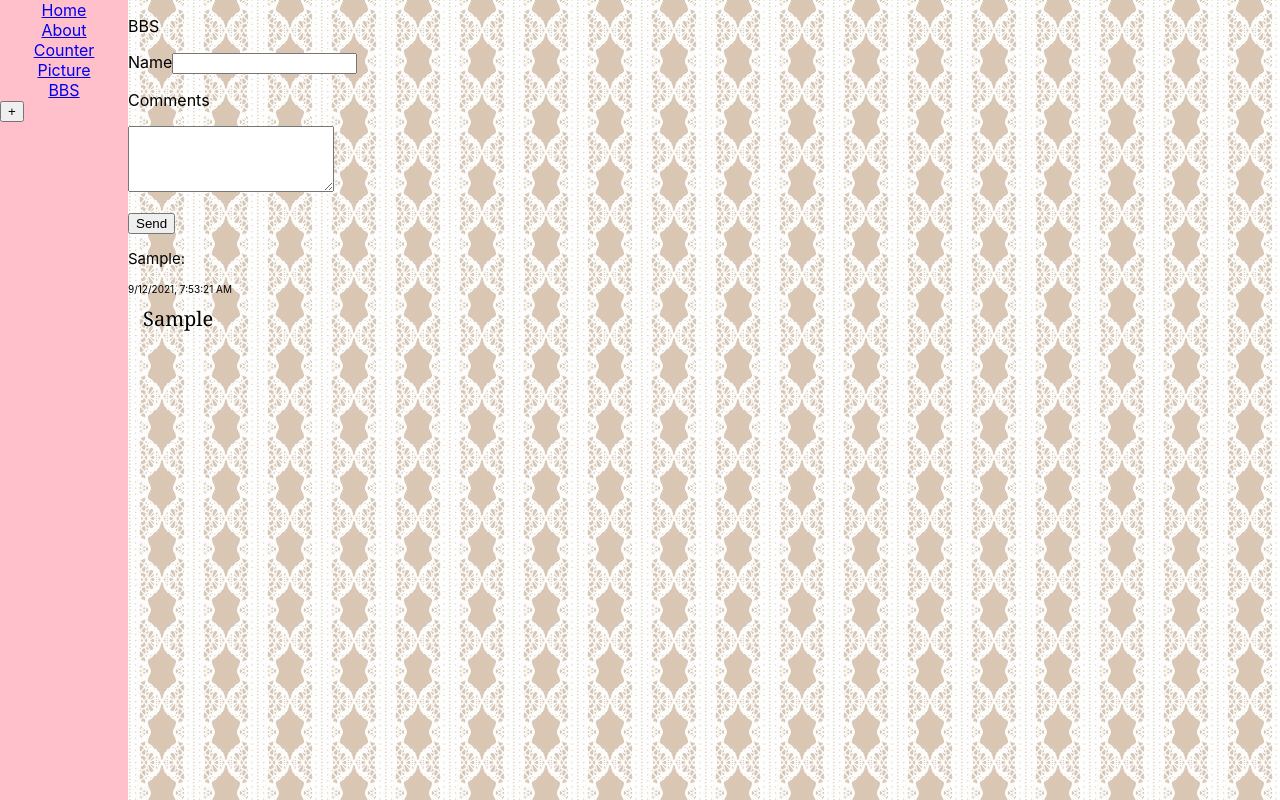
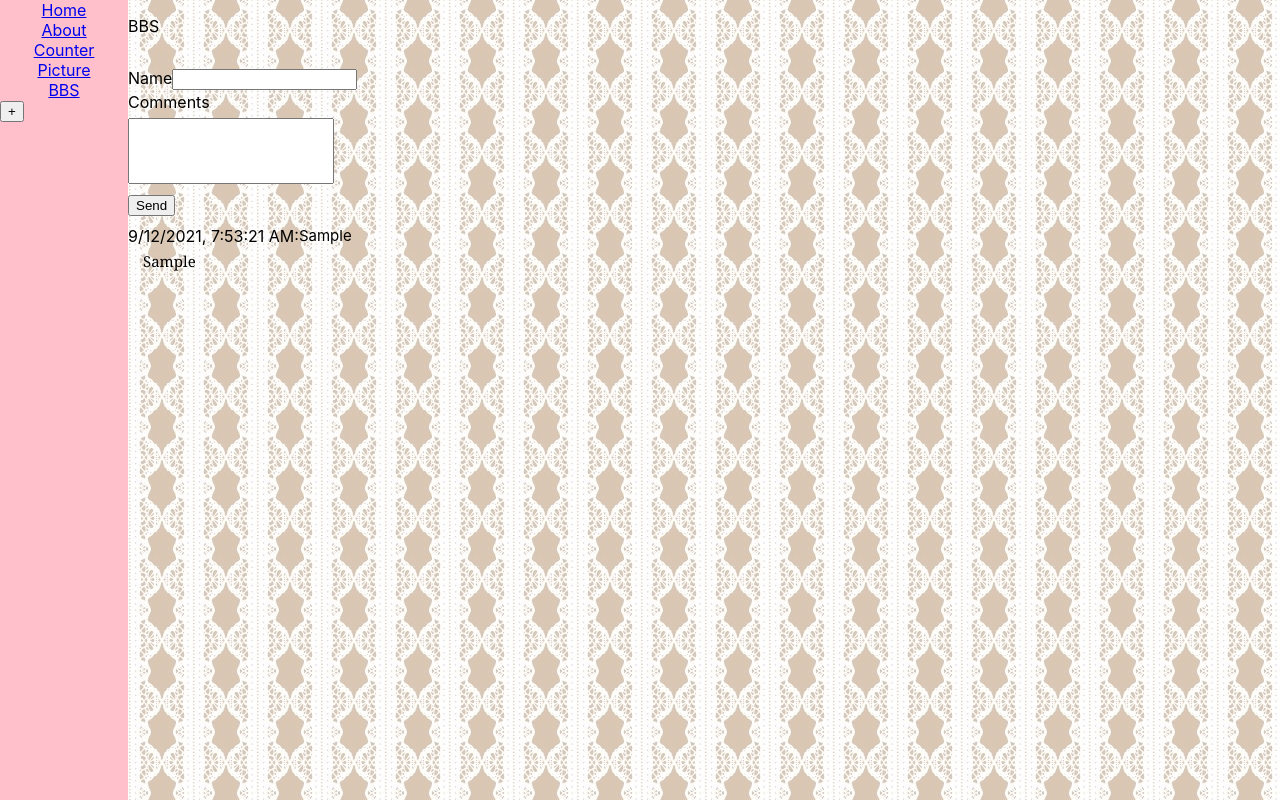
Before and after one commit to kobayashi63/test, a React (Create React App) app: page /bbs in a window 1280 px wide. Both pictures are taken after typing "Sample", "Sample" into the empty fields and a click on the button "Send". Built offline with nearby package versions, Linux system fonts and the light colour scheme.

Commit message:
layout BBS

```diff
--- a/package.json
+++ b/package.json
@@ -15,6 +15,7 @@
     "react-router-dom": "^5.3.0",
     "react-scripts": "4.0.3",
     "redux": "^4.1.1",
+    "styled-components": "^5.3.1",
     "web-vitals": "^1.0.1"
   },
   "scripts": {
--- a/src/Component/BBS/BBS.css
+++ b/src/BBS/BBS.css
@@ -4,7 +4,12 @@
 }
 
 .comment-box{
+    font-size: 15px;
+    font-family:Georgia, 'Times New Roman', Times, serif;
+    padding: 5px 0px 0px 15px;
+}
+
+.Subjext{
     font-size: 20px;
-    font-family:Georgia, 'Times New Roman', Times, serif;
-    padding: 0px 0px 15px 15px;
+    margin-bottom: -10px;
 }
--- a/src/Component/BBS/index.js
+++ b/src/BBS/index.js
@@ -1,6 +1,7 @@
 import { emphasize } from '@material-ui/core';
 import React, { Component } from 'react';
 import './BBS.css';
+import styled from 'styled-components';
 
 class BBS extends Component {
 
@@ -18,12 +19,13 @@ class BBS extends Component {
         return(
             <div classname="BBS" align="left">
                 <p>BBS</p>
-                    <p>Name
-                    <input type="text" name="user" onChange={this.handleChange} value={this.state.user} />
+                    <p style={{display: 'flex'}}>
+                    <p class="Subject ">Name</p>
+                    <p><input type="text" name="user" onChange={this.handleChange} value={this.state.user}/></p>
                     </p>
-                    <p>Comments
+                    <p class="Subject" style={{marginTop: -30}}>Comments
                     <p>
-                    <textarea type="text" name="comments" style={{width: 200,height: 60}} onChange={this.handleChange} value={this.state.comments} />
+                    <textarea type="text" name="comments" style={{resize: 'none', width: 200,height: 60, marginTop: -10, marginBottom: -10}} onChange={this.handleChange} value={this.state.comments} />
                     </p>
                     </p>
                     <button onClick={this.handleSubmit}>Send</button>
@@ -31,14 +33,14 @@ class BBS extends Component {
                     {this.state.notation2}
 
                     {this.state.lists.map((l)=>(
-                        <div key={l.user}>
-                            <div>
-                                <p class="name-box">
-                               {l.user}:
-                               </p>
-                               <p style={{fontSize: 10}}>
-                                   {this.state.date}
-                               </p>
+                        <div key={l.user} style={{marginTop: 10}}>
+                            <div style={{display: 'flex'}}>
+                               <div class="font-size: 5px"> {/* ? hanei sarenai */}
+                                  {this.state.date}:
+                               </div>
+                               <div class="name-box">
+                                   {l.user}
+                               </div>
                             </div>
                             <div class="comment-box">
                                {l.comments}
@@ -90,4 +92,6 @@ class BBS extends Component {
 
 
 
+
+
 export default BBS;
--- a/src/Router.js
+++ b/src/Router.js
@@ -4,7 +4,7 @@ import About from './Component/About';
 import Counter from './Component/Counter';
 import Toppage from './Component/Toppage';
 import Picture from './Component/Picture';
-import BBS from './Component/BBS';
+import BBS from './BBS';
 
 export default function Router(){
     return(
```
Also changed, not shown: 2 other files (tests, documents, lock files or other folders).
